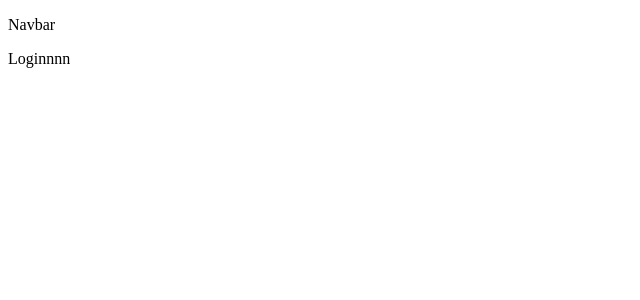
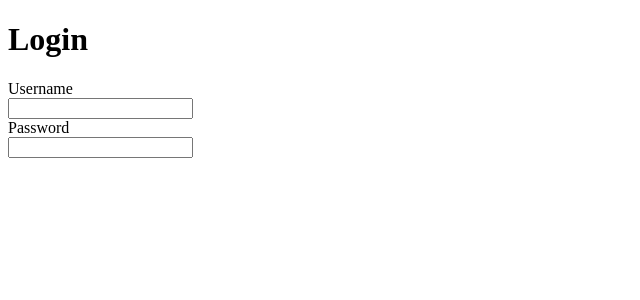
Before and after one commit to besti-hackathon-gruppe-2026/zb, a SvelteKit app in the folder frontend/: page /login in a window 1280 px wide. Shown: the top 300 px of the page, without its empty margins (0-640 px from the left). Built offline with nearby package versions, Linux system fonts and the light colour scheme.

Commit message:
Login first version

```diff
--- a/frontend/package.json
+++ b/frontend/package.json
@@ -16,7 +16,7 @@
 	"devDependencies": {
 		"@eslint/compat": "^2.0.3",
 		"@eslint/js": "^10.0.1",
-		"@sveltejs/adapter-auto": "^7.0.0",
+		"@sveltejs/adapter-auto": "^7.0.1",
 		"@sveltejs/kit": "^2.50.2",
 		"@sveltejs/vite-plugin-svelte": "^6.2.4",
 		"@types/node": "^22",
--- a/frontend/src/routes/+layout.svelte
+++ b/frontend/src/routes/+layout.svelte
@@ -8,8 +8,6 @@
 	<link rel="icon" href={favicon} />
 </svelte:head>
 
-<p>Navbar</p>
-
 <div>
 	{@render children()}
 </div>
--- a/frontend/src/routes/login/+page.svelte
+++ b/frontend/src/routes/login/+page.svelte
@@ -1 +1,7 @@
-Loginnnn
+<h1>Login</h1>
+<form action="/action_page.php" method="get">
+  <label> Username</label><br>
+  <input type="text" name="vehicle1" value=""><br>
+  <label> Password</label><br>
+  <input type="text" name="vehicle2" value="">
+</form>
```
Also changed, not shown: 1 other file (tests, documents, lock files or other folders).
